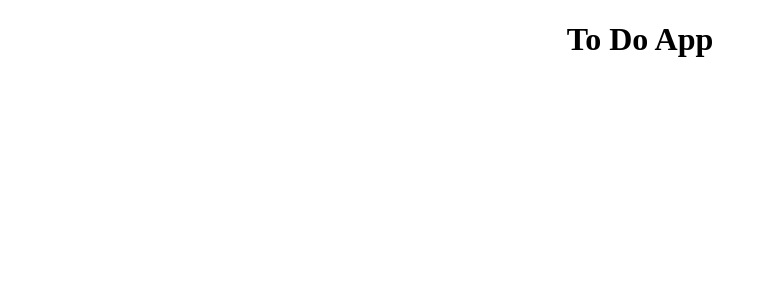
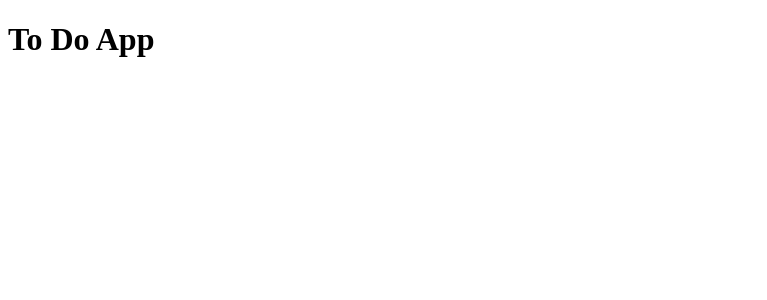
Before and after one commit to hafsa-aarifeen/To-Do-App, a React (Create React App) app: page / in a window 1280 px wide. Shown: the top 300 px of the page, without its empty margins (0-767 px from the left). Built offline with nearby package versions, Linux system fonts and the light colour scheme.

Commit message:
creating components

```diff
--- a/src/App.js
+++ b/src/App.js
@@ -3,7 +3,7 @@ import './App.css';
 
 function App() {
   return (
-    <div className="App">
+    <div className="todo-app">
       <h1>To Do App</h1>
     </div>
   );
```
Also changed, not shown: src/components/Todo.js (added), src/components/TodoForm.js (added), src/components/TodoList.js (added).
